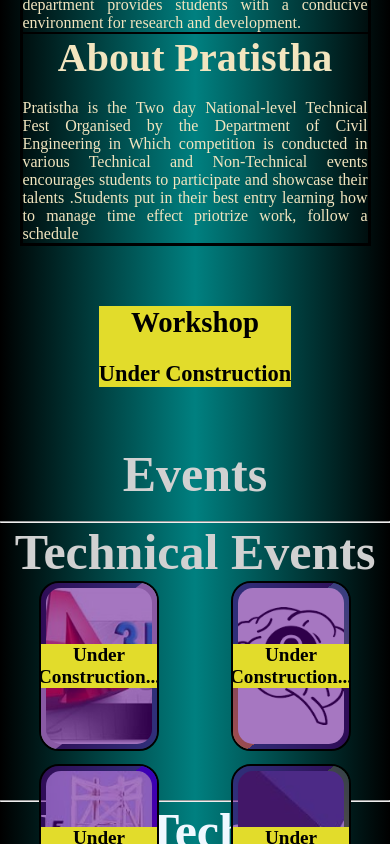
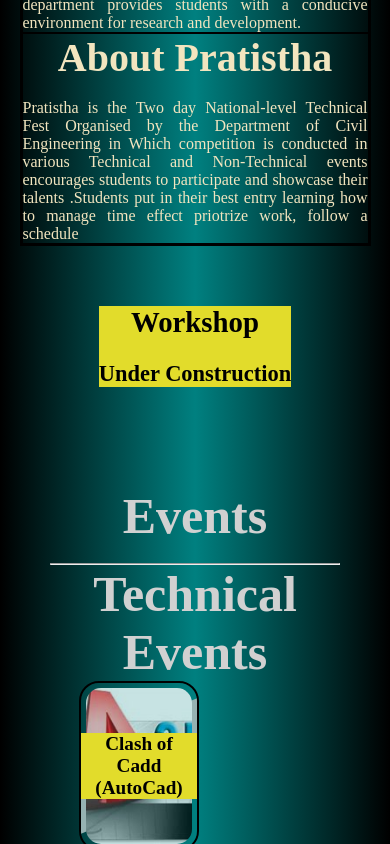
Before and after one commit to premson18/Pratistha, a React (Vite) app: page / in a window 390 px wide. Shown: the part 1156-2000 px from the top of the page. Built offline with nearby package versions, Linux system fonts and the light colour scheme.

Commit message:
first commit

```diff
--- a/src/Components/Events/TechnicalEvents/TechnicalEvents.css
+++ b/src/Components/Events/TechnicalEvents/TechnicalEvents.css
@@ -73,7 +73,7 @@
 }
 
 .freefire{
-    background-color: rgba(88, 1, 139, 0.533);
+    background-color: rgba(0, 128, 128, 0.215);
     width: 100%;
     height: 100%;
     display: flex;
@@ -195,7 +195,7 @@
 
 @media (min-width : 320px) and (max-width: 768px) {
     .teventsmain{
-        height: 80npvh;
+    padding: 50px;
         box-sizing: border-box;
         padding-bottom: 50px;
     }
@@ -226,7 +226,7 @@
 
     }
     .teventsmain{
-        min-height: 40vh;
+        min-height: 80vh;
         box-sizing: border-box;
 
 
@@ -257,8 +257,3 @@
         scale: 1;
     }
 }
-@media (min-width:375px) and (max-width:425px) {
-    .teventsmain{
-        height: 30vh;
-    }
-}
--- a/src/Components/Events/TechnicalEvents/TechnicalEvents.jsx
+++ b/src/Components/Events/TechnicalEvents/TechnicalEvents.jsx
@@ -16,8 +16,9 @@ const TechnicalEvents = () => {
         <div className="card3 tanimatcard tanimatcard1">
           <div className="freefire">
             <div className='eventsinfo'>
-            <h4>Under <br></br>Construction...</h4>
+            <h4>Clash of Cadd<br></br>(AutoCad)</h4>
 
+            <p></p>
 
 </div>
             </div>
@@ -25,7 +26,7 @@ const TechnicalEvents = () => {
         <div className="card3 tanimatcard tanimatcard2">
         <div className="freefire">
             <div className='eventsinfo'>
-            <h4>Under <br></br>Construction...</h4>
+            <h4>Brain Buzzer<br></br>(Quiz)</h4>
 
 
 </div>
@@ -35,7 +36,7 @@ const TechnicalEvents = () => {
         <div className="card3 tanimatcard tanimatcard3">
         <div className="freefire">
             <div className='eventsinfo'>
-            <h4>Under <br></br>Construction...</h4>
+            <h4>Sixtopia<br></br>(Stability Check)</h4>
 
 
 </div>
@@ -44,7 +45,7 @@ const TechnicalEvents = () => {
         <div className="card3 tanimatcard tanimatcard4">
         <div className="freefire">
             <div className='eventsinfo'>
-            <h4>Under <br></br>Construction...</h4>
+            <h4>Technohunt<br></br>(Who Am I?)</h4>
 
 
 </div>
@@ -53,7 +54,7 @@ const TechnicalEvents = () => {
         <div className="card3 tanimatcard tanimatcard5">
         <div className="freefire">
             <div className='eventsinfo'>
-            <h4>Under <br></br>Construction...</h4>
+            <h4>Abhivyaktia<br></br>PPT Presentation</h4>
 
 
 </div>
@@ -62,7 +63,7 @@ const TechnicalEvents = () => {
         <div className="card3 tanimatcard tanimatcard6">
         <div className="freefire">
             <div className='eventsinfo'>
-            <h4>Under <br></br>Construction...</h4>
+            <h4>Geometery<br></br>(Surveying)</h4>
 
 
 </div>
```
